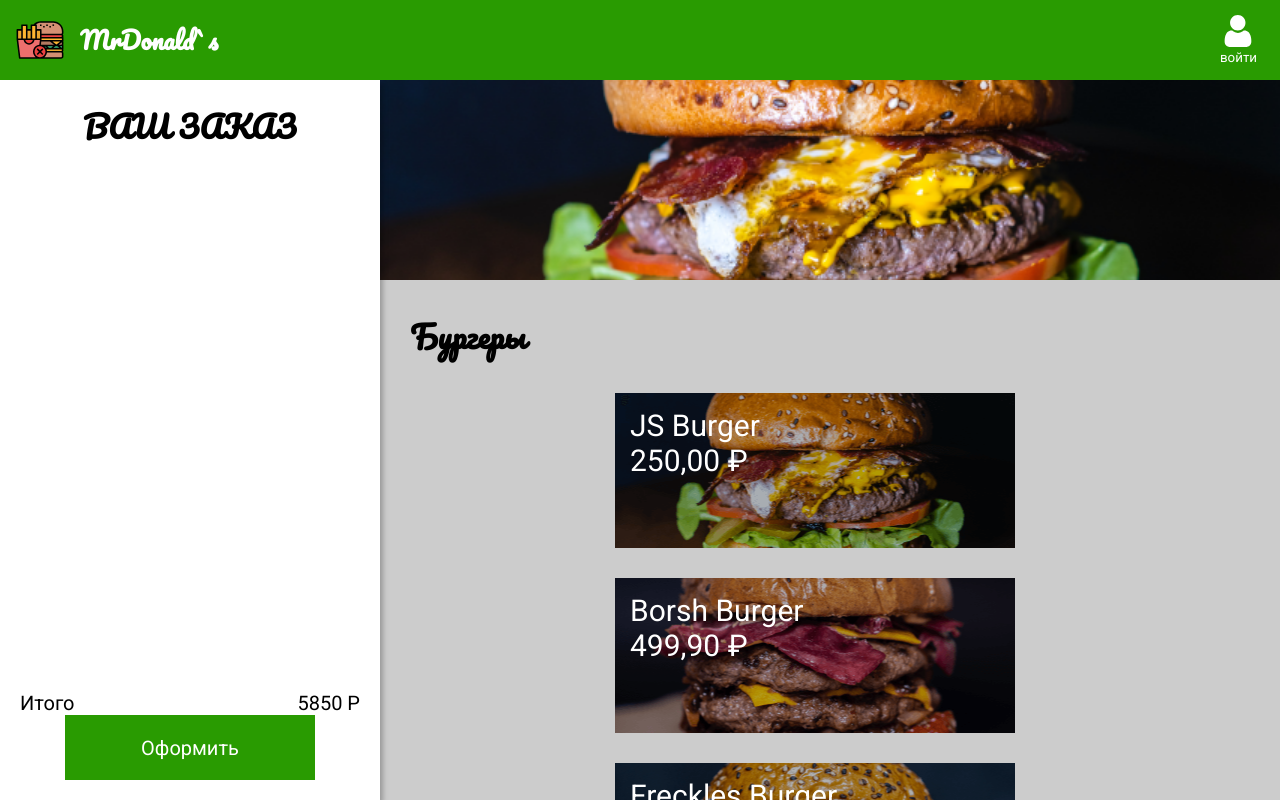
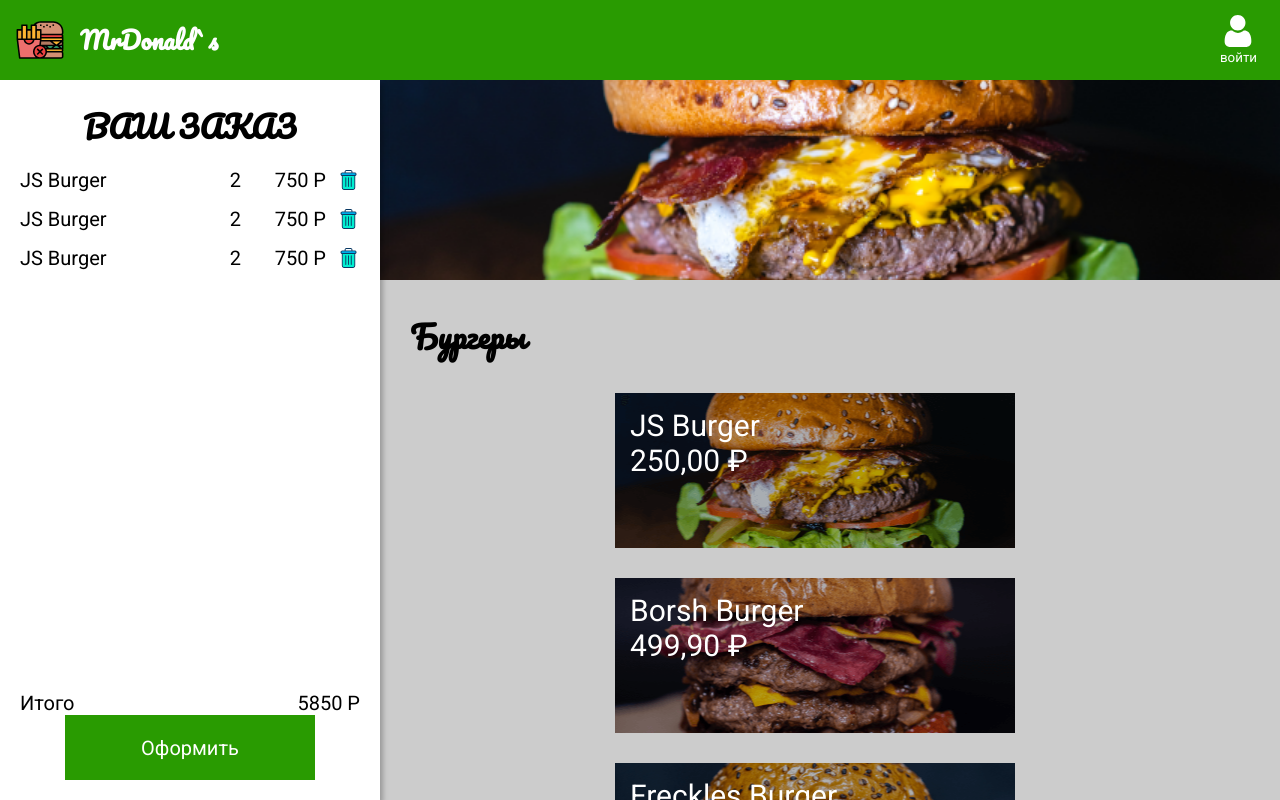
Before and after one commit to Nataly-Kuzminska/mrdonalds, a React (Create React App) app: page / in a window 1280 px wide. Shown: the top 800 px of the page. Built offline with nearby package versions, Linux system fonts and the light colour scheme.

Commit message:
create: component OrderListItem

```diff
--- a/src/Components/Order.js
+++ b/src/Components/Order.js
@@ -1,6 +1,7 @@
 import React from 'react';
 import styled from 'styled-components';
 import { ButtonCheckout } from './ButtonCheckout';
+import { OrderListItem } from './OrderListItem';
 
 const OrderStyled = styled.section`
   position: fixed;
@@ -41,7 +42,9 @@ export const Order = () => {
         <OrderTitle>ВАШ ЗАКАЗ</OrderTitle>
         <OrderContent>
           <OrderList>
-
+         <OrderListItem/>
+         <OrderListItem/>
+         <OrderListItem/>
           </OrderList>
         </OrderContent>
         <Total>
--- /dev/null
+++ b/src/Components/OrderListItem.js
@@ -0,0 +1,40 @@
+import React from 'react';
+import styled from 'styled-components';
+import trashImage from '../image/trash.svg';
+
+const OrderItemStyled = styled.li`
+  display: flex;
+  margin: 15px 0;
+`;
+
+const ItemName = styled.span`
+  flex-grow: 1;
+`;
+
+const ItemPrice = styled.span`
+  margin-left: 20px;
+  margin-right: 10px;
+  min-width: 65px;
+  text-align: right;
+`;
+
+const TrashButton = styled.button`
+  width: 24px;
+  height: 24px;
+  border-color: transparent;
+  background-color: transparent;
+  background-image: url(${trashImage});
+  background-position: center;
+  background-size: cover;
+  background-repeat: no-repeat;
+  cursor: pointer;
+`;
+
+export const OrderListItem = () => (
+<OrderItemStyled>
+<ItemName>JS Burger</ItemName>
+<span>2</span>
+<ItemPrice>750 P</ItemPrice>
+<TrashButton/>
+</OrderItemStyled>
+);
```
Also changed, not shown: src/image/trash.svg (added).
